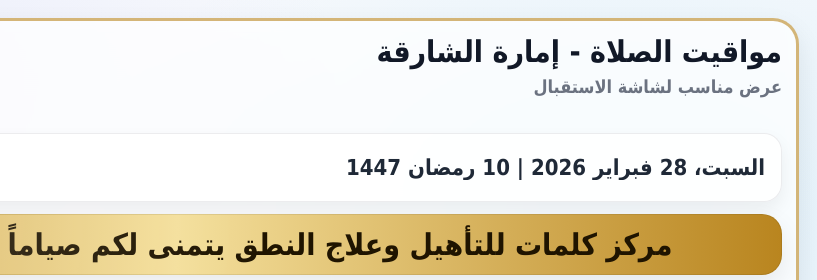
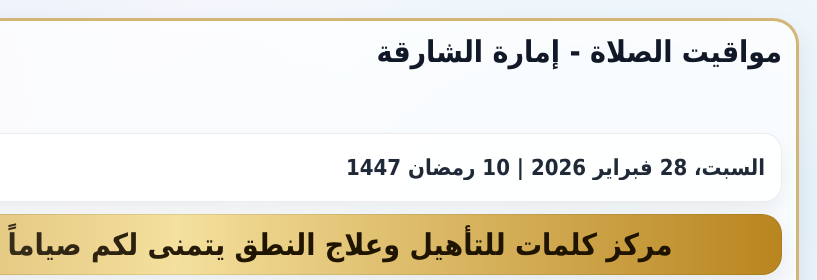
Before and after one commit to mamoun28-bot/kalimat-signage, a plain HTML site: page index.html in a window 1280 px wide. Shown: the top 280 px of the page, 463-1280 px from the left. Drawn offline with Linux system fonts and the light colour scheme.

Commit message:
Update index.html

```diff
--- a/index.html
+++ b/index.html
@@ -340,8 +340,7 @@
           <div class="top">
             <div class="leftTop">
               <h1 class="title">مواقيت الصلاة - إمارة الشارقة</h1>
-              <p class="subtitle">عرض مناسب لشاشة الاستقبال</p>
-            </div>
+                          </div>
 
             <div class="rightTop">
               <div class="logoWrap">
```
